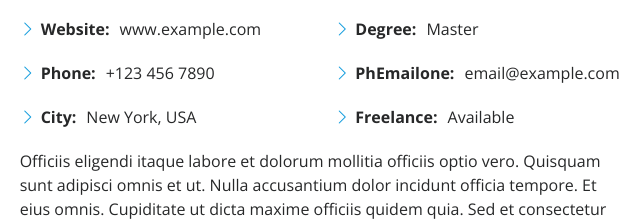
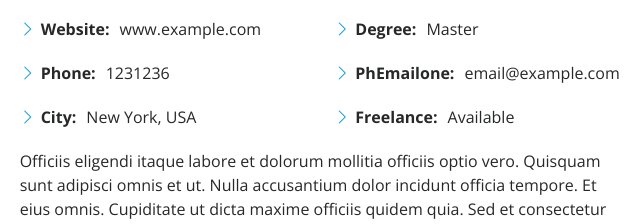
Before and after one commit to Rian04pc/portifolio, a plain HTML site: page index.html in a window 1280 px wide. Shown: the part 1171-1395 px from the top of the page, 625-1265 px from the left. Drawn offline with nearby package versions, Linux system fonts and the light colour scheme.

Commit message:
Correção de número de telefone

```diff
--- a/index.html
+++ b/index.html
@@ -103,7 +103,7 @@
                 <ul>
                   <li><i class="bi bi-chevron-right"></i> <strong>Birthday:</strong> <span>1 May 1995</span></li>
                   <li><i class="bi bi-chevron-right"></i> <strong>Website:</strong> <span>www.example.com</span></li>
-                  <li><i class="bi bi-chevron-right"></i> <strong>Phone:</strong> <span>+123 456 7890</span></li>
+                  <li><i class="bi bi-chevron-right"></i> <strong>Phone:</strong> <span>1231236</span></li>
                   <li><i class="bi bi-chevron-right"></i> <strong>City:</strong> <span>New York, USA</span></li>
                 </ul>
               </div>
```
